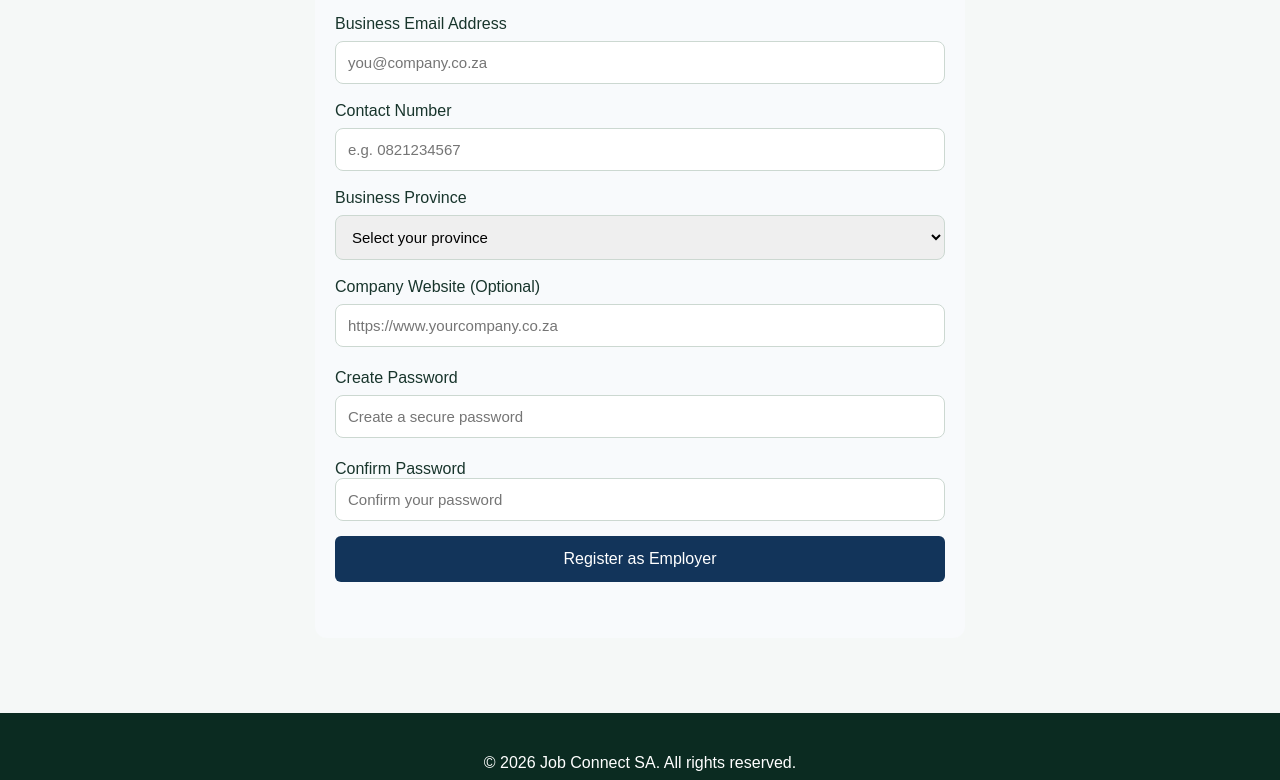
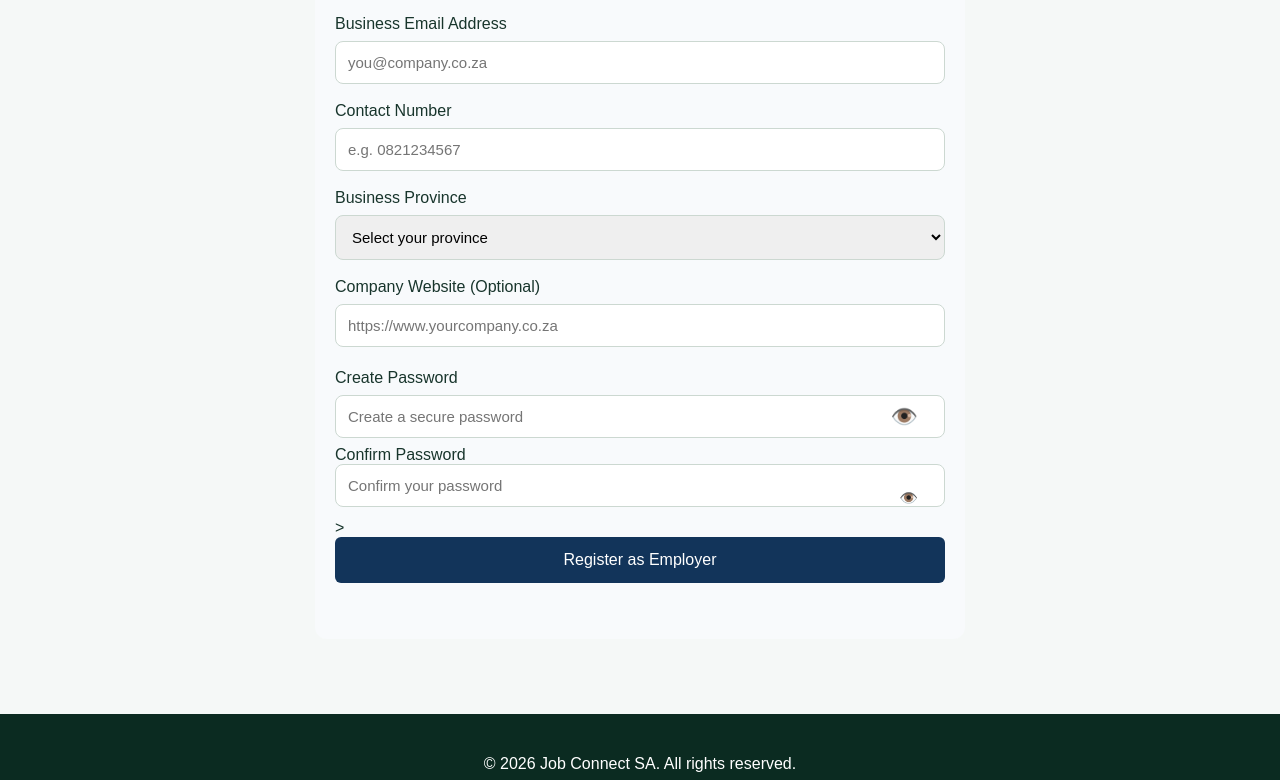
Before and after one commit to kikigomez011-eng/Job-Connect-SA, a plain HTML site: page index.html in a window 1280 px wide. Shown: the part 2436-3216 px from the top of the page. Drawn offline with Linux system fonts and the light colour scheme; no server answers.

Commit message:
Improve employer password security

```diff
--- a/index.html
+++ b/index.html
@@ -473,7 +473,9 @@ footer {
           placeholder="https://www.yourcompany.co.za"
           style="width: 100%; padding: 12px; margin: 8px 0 22px; box-sizing: border-box;"
         >
+
 <label for="employerPassword">Create Password</label>
+<div style="position:relative; width:100%;">
   <input
     type="password"
     id="employerPassword"
@@ -482,16 +484,36 @@ footer {
     minlength="8"
     autocomplete="new-password"
     required
-  style="width: 100%; padding: 12px; margin: 8px 0 22px; box-sizing: border-box;"
+    style="width:100%; padding:12px 50px 12px 12px; margin:8px 0; box-sizing:border-box;"
   >
+  <button
+    type="button"
+    onclick="const p=document.getElementById('employerPassword'); p.type=p.type==='password'?'text':'password'; this.textContent=p.type==='password'?'👁️':'🙈';"
+    style="position:absolute; right:12px; top:50%; transform:translateY(-50%); border:0; background:transparent; font-size:22px;"
+  >👁️</button>
+</div>
+
+
 <label for="confirmEmployerPassword">Confirm Password</label>
+<div style="position:relative; width:100%; margin-bottom:12px;">
   <input
     type="password"
     id="confirmEmployerPassword"
     name="confirmPassword"
     placeholder="Confirm your password"
+    minlength="8"
+    autocomplete="new-password"
     required
-  style="width: 100%; padding: 12px; margin-bottom: 15px;"
+    style="width:100%; padding:12px 50px 12px 12px; box-sizing:border-box;"
+  >
+  <button
+    type="button"
+    onclick="const p=document.getElementById('confirmEmployerPassword'); p.type=p.type==='password'?'text':'password';"
+    style="position:absolute; right:12px; top:10px; border:0; background:transparent; cursor:pointer;"
+  >👁️</button>
+</div>
+
+
 >   <button
   type="submit"
   id="employerRegisterButton"
```
Lines whose indentation alone changed are shown as unchanged.
